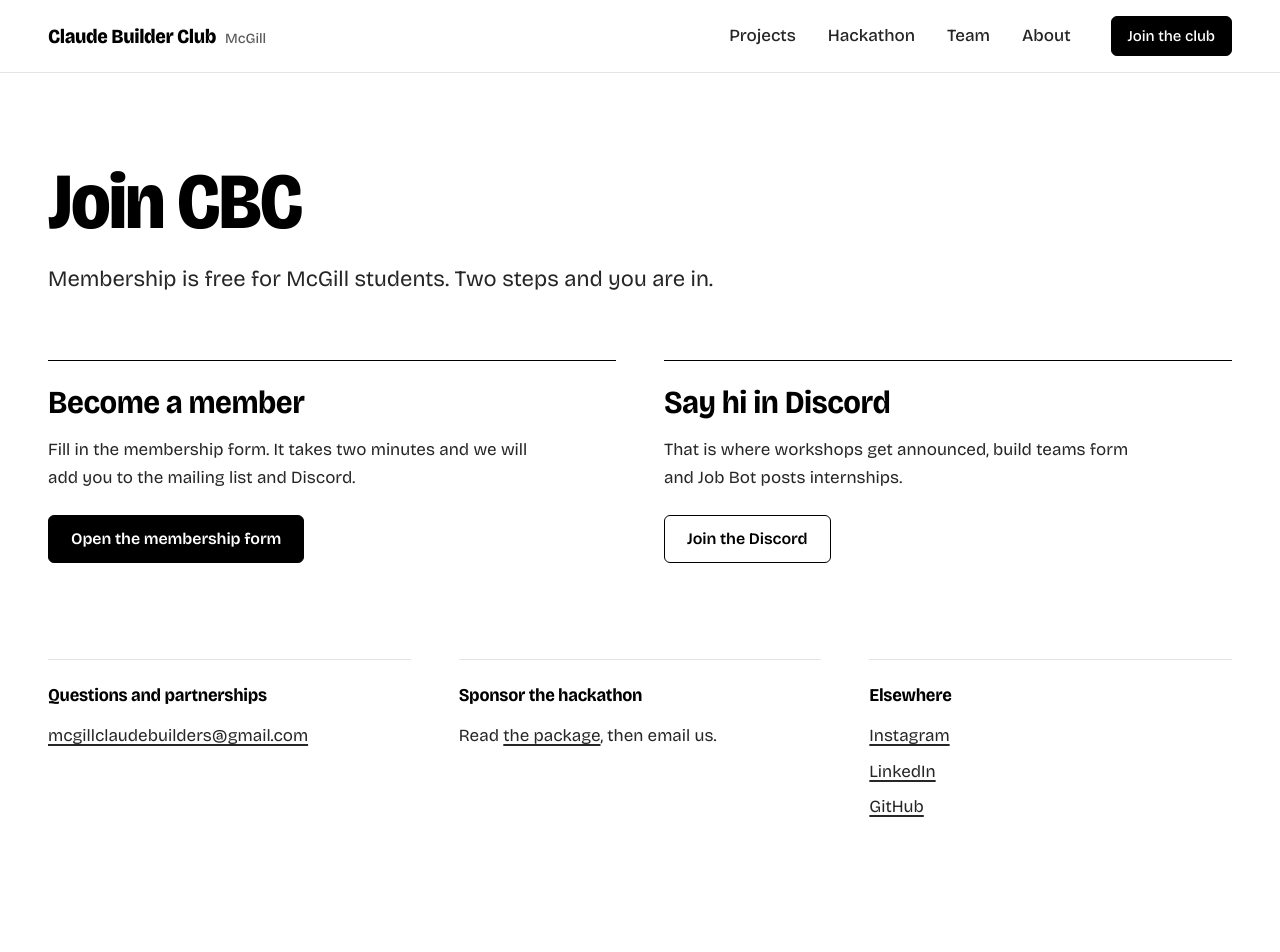
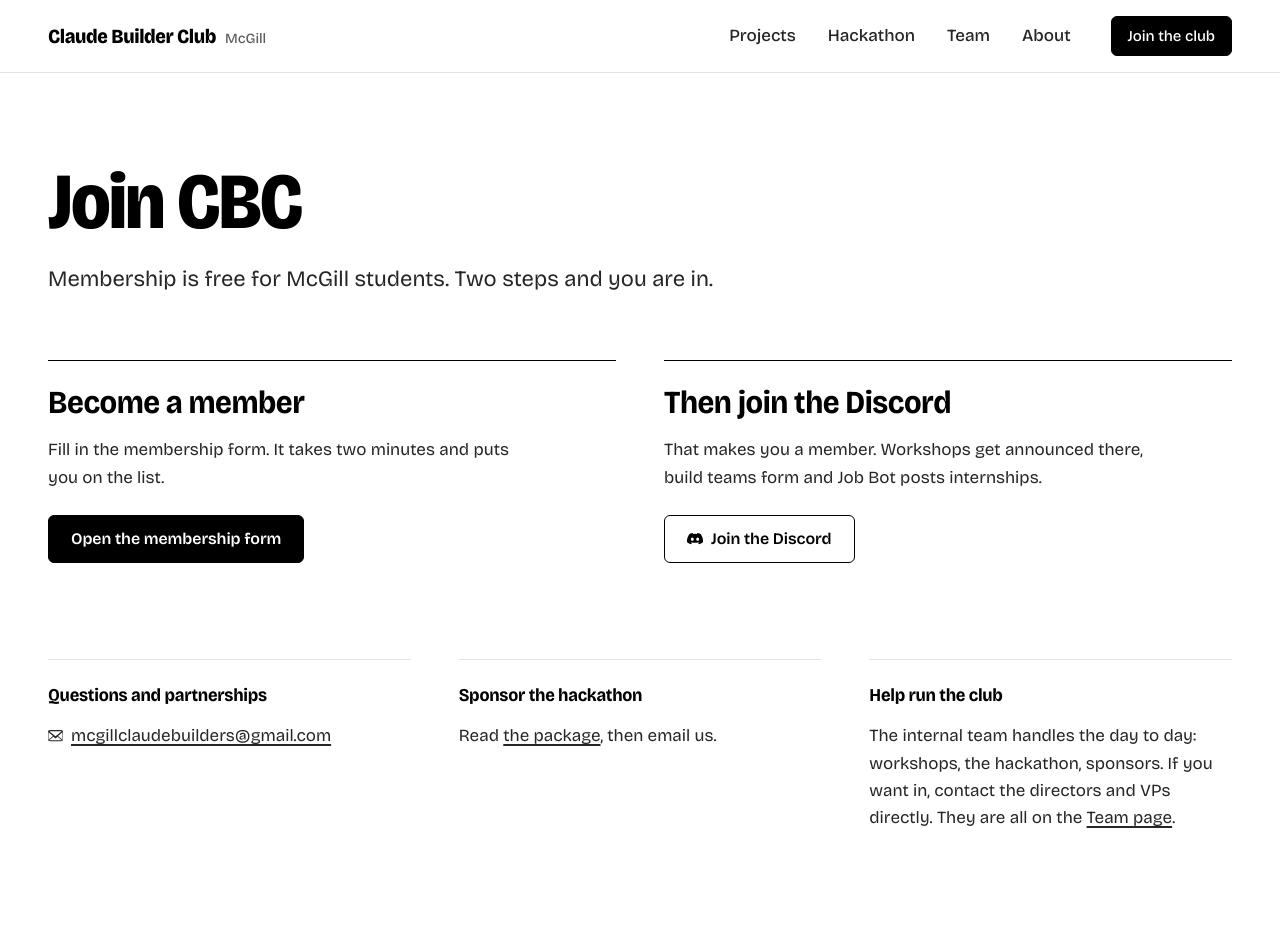
Before and after one commit to CBC-Mcgill/CBC-website, a Next.js app: page /contact in a window 1280 px wide. Shown: the top 952 px of the page. Built offline with nearby package versions, Linux system fonts and the light colour scheme.

Commit message:
feat(contact): explain how to join the club and the team

```diff
--- a/app/contact/contact.module.css
+++ b/app/contact/contact.module.css
@@ -49,9 +49,14 @@
   margin-top: var(--s-2);
 }
 
-.links {
-  list-style: none;
-  padding: 0;
-  display: grid;
+.iconLink {
+  display: inline-flex;
+  align-items: center;
   gap: var(--s-2);
 }
+
+.iconLink svg {
+  width: 15px;
+  height: 15px;
+  flex: none;
+}
--- a/app/contact/page.tsx
+++ b/app/contact/page.tsx
@@ -1,3 +1,5 @@
+import Link from "next/link";
+import { DiscordIcon, EmailIcon } from "@/components/icons";
 import { clubLinks } from "@/data/links";
 import s from "./contact.module.css";
 
@@ -24,8 +26,8 @@ export default function ContactPage() {
             Become a member
           </h2>
           <p>
-            Fill in the membership form. It takes two minutes and we will add
-            you to the mailing list and Discord.
+            Fill in the membership form. It takes two minutes and puts you on
+            the list.
           </p>
           <a className="btn" href={clubLinks.signup} {...external}>
             Open the membership form
@@ -33,13 +35,14 @@ export default function ContactPage() {
         </section>
         <section className={s.block} aria-labelledby="discord">
           <h2 id="discord" className={s.title}>
-            Say hi in Discord
+            Then join the Discord
           </h2>
           <p>
-            That is where workshops get announced, build teams form and Job
-            Bot posts internships.
+            That makes you a member. Workshops get announced there, build
+            teams form and Job Bot posts internships.
           </p>
           <a className="btn btn-outline" href={clubLinks.discord} {...external}>
+            <DiscordIcon />
             Join the Discord
           </a>
         </section>
@@ -51,7 +54,10 @@ export default function ContactPage() {
             Questions and partnerships
           </h2>
           <p>
-            <a href={`mailto:${clubLinks.email}`}>{clubLinks.email}</a>
+            <a className={s.iconLink} href={`mailto:${clubLinks.email}`}>
+              <EmailIcon />
+              {clubLinks.email}
+            </a>
           </p>
         </section>
         <section className={s.block} aria-labelledby="sponsor">
@@ -62,21 +68,15 @@ export default function ContactPage() {
             Read <a href="/sponsors">the package</a>, then email us.
           </p>
         </section>
-        <section className={s.block} aria-labelledby="elsewhere">
-          <h2 id="elsewhere" className={s.subtitle}>
-            Elsewhere
+        <section className={s.block} aria-labelledby="team">
+          <h2 id="team" className={s.subtitle}>
+            Help run the club
           </h2>
-          <ul className={s.links}>
-            <li>
-              <a href={clubLinks.instagram} {...external}>Instagram</a>
-            </li>
-            <li>
-              <a href={clubLinks.linkedin} {...external}>LinkedIn</a>
-            </li>
-            <li>
-              <a href={clubLinks.github} {...external}>GitHub</a>
-            </li>
-          </ul>
+          <p>
+            The internal team handles the day to day: workshops, the hackathon,
+            sponsors. If you want in, contact the directors and VPs directly.
+            They are all on the <Link href="/people">Team page</Link>.
+          </p>
         </section>
       </div>
     </div>
```
